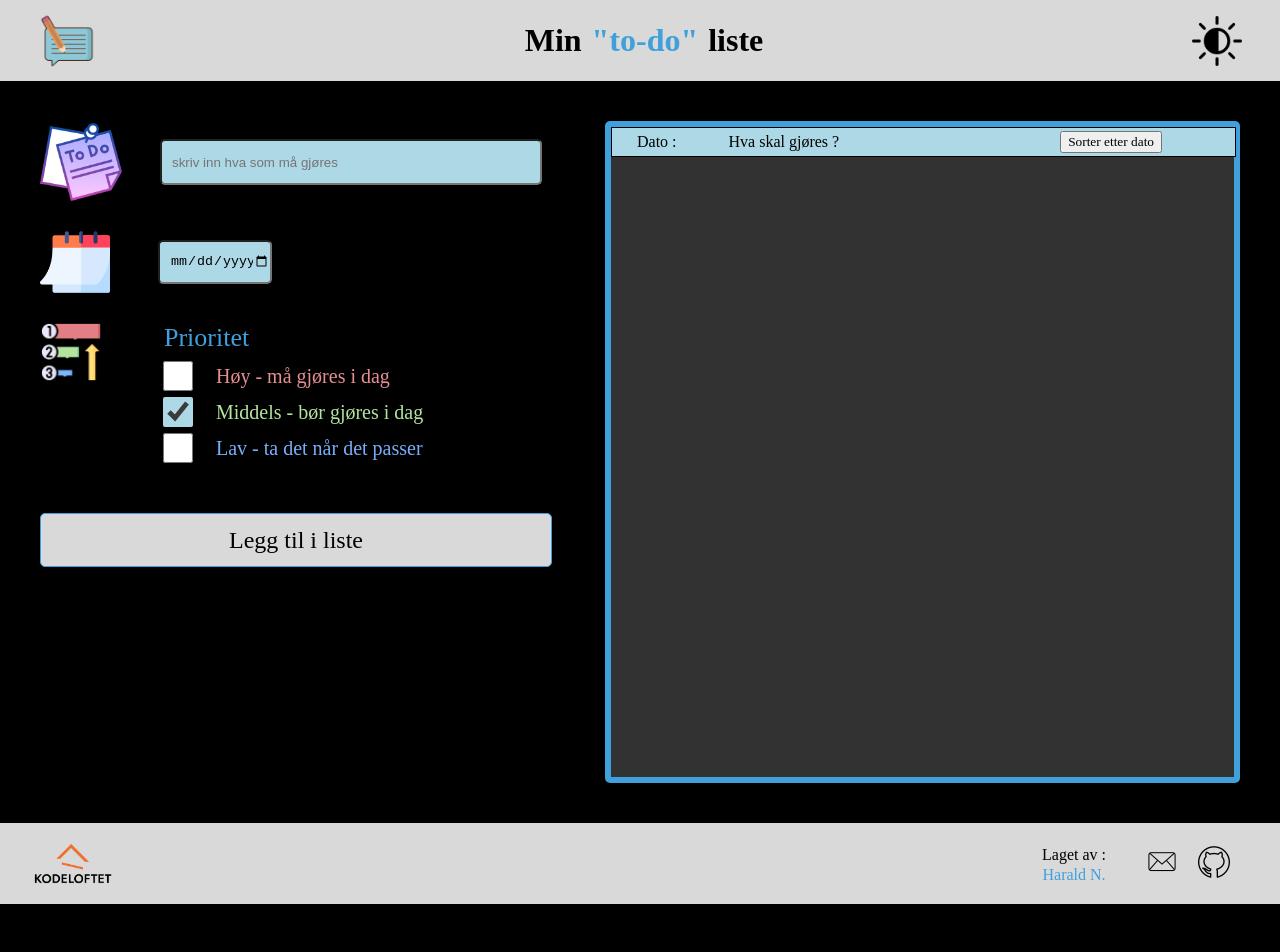
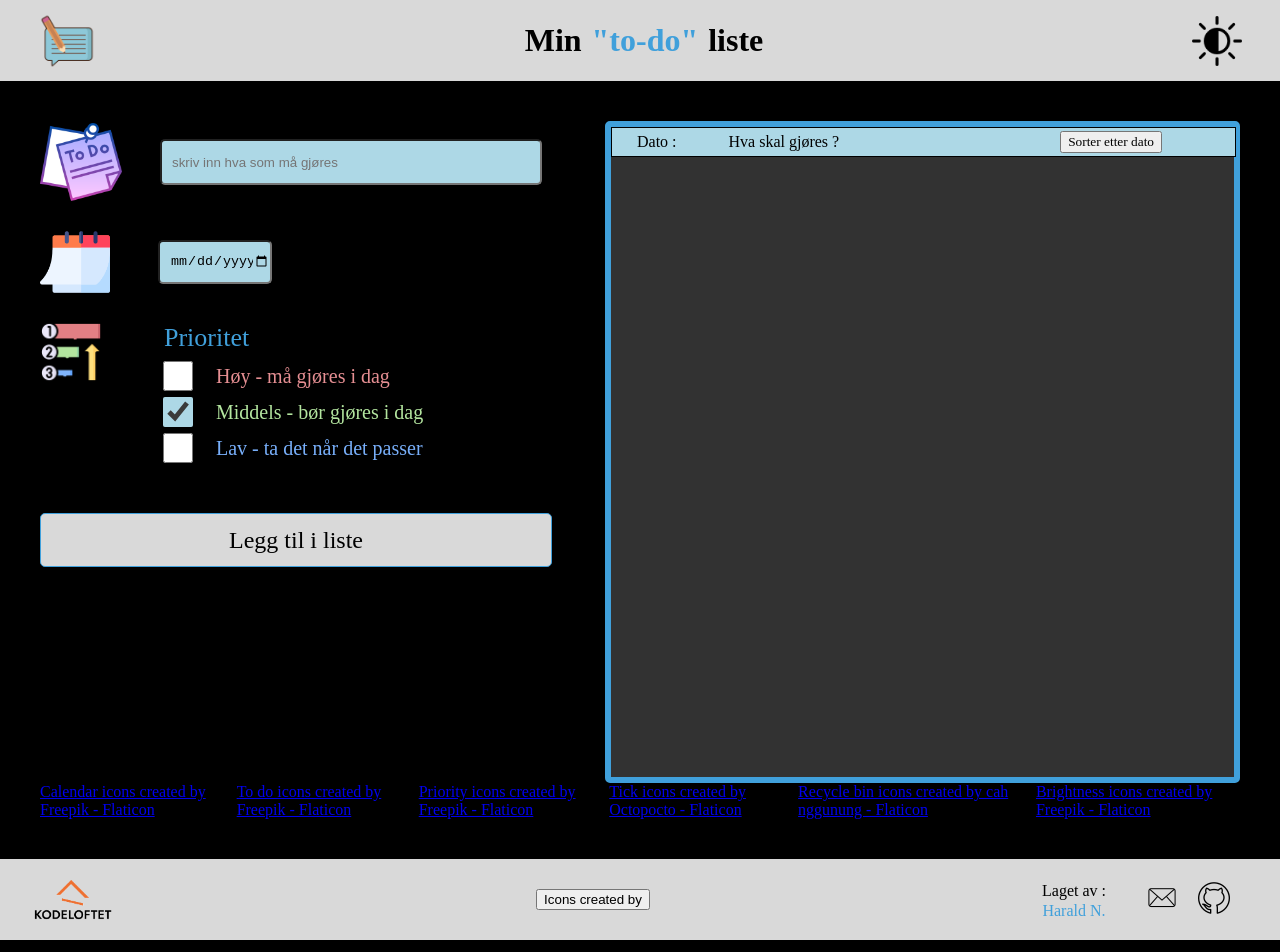
Before and after one commit to Lazy-CSharp-Coder/ToDoList, a website: page index.html in a window 1280 px wide. Before the commit the page ends 916 px from the top, so only its background shows below. Drawn offline with Linux system fonts and the light colour scheme; a web font is replaced by a local one.

Commit message:
lagt til litt forskjelllig

```diff
--- a/index.html
+++ b/index.html
@@ -77,15 +77,25 @@
             </button>
           </div> -->
       </section>
+      <div class="flex creditsIcons">
+        <a href="https://www.flaticon.com/free-icons/calendar" title="calendar icons">Calendar icons created by Freepik - Flaticon</a>
+        <a href="https://www.flaticon.com/free-icons/to-do" title="to do icons">To do icons created by Freepik - Flaticon</a>
+        <a href="https://www.flaticon.com/free-icons/priority" title="priority icons">Priority icons created by Freepik - Flaticon</a>
+        <a href="https://www.flaticon.com/free-icons/tick" title="tick icons">Tick icons created by Octopocto - Flaticon</a>
+        <a href="https://www.flaticon.com/free-icons/recycle-bin" title="recycle bin icons">Recycle bin icons created by cah nggunung - Flaticon</a>
+        <a href="https://www.flaticon.com/free-icons/brightness" title="brightness icons">Brightness icons created by Freepik - Flaticon</a>
+      </div>
     </main>
 
     <footer>
       <img class="kodeloftLogoImg" src="Icons/kodeloftalpha.png" alt="fant ikke logo">
+      <button id="creditButton" class="creditButton">Icons created by</button>
       <div class="flex myInfoWrapper">
         <div class="myInfoDiv">
           <p class="footerText">Laget av :</p>
           <p class="footerTextName">Harald N.</p>
         </div>
+
         <div class="contactInfo">
           <a href="mailto:haraldn.kodeloftet@gmail.com" target="_blank">
             <img src="Icons/email.png" alt="fant ikke icon" />
```
